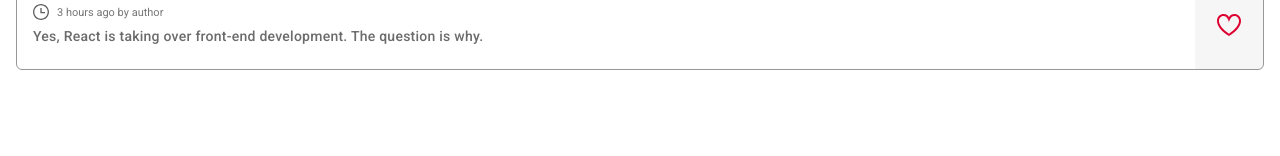
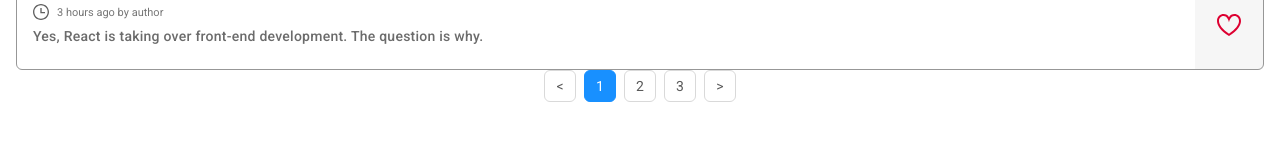
Before and after one commit to dandelior/hacker-news, a React (Create React App) app: page / in a window 1280 px wide. Shown: the part 144-300 px from the top of the page. Built offline with nearby package versions, Linux system fonts and the light colour scheme.

Commit message:
styles and markup added

```diff
--- a/src/components/pagination.js
+++ b/src/components/pagination.js
@@ -1,7 +1,17 @@
 import React from "react";
 
+import "../styles/components/pagination.sass";
+
 const Pagination = () => {
-  return <div className="pagination"></div>;
+  return (
+    <div className="pagination">
+      <div className="page-item">&lt;</div>
+      <div className="page-item active">1</div>
+      <div className="page-item">2</div>
+      <div className="page-item">3</div>
+      <div className="page-item">&gt;</div>
+    </div>
+  );
 };
 
 export default Pagination;
--- /dev/null
+++ b/src/styles/components/pagination.sass
@@ -0,0 +1,20 @@
+.pagination
+    display: grid
+    justify-content: center
+    grid-auto-flow: column
+    grid-column-gap: 8px
+    .page-item
+        width: 32px
+        height: 32px
+        display: flex
+        justify-content: center
+        align-items: center
+        font-size: 14px
+        border-radius: 6px
+        color: rgba(0, 0, 0, 0.65)
+        border: solid 1px #d9d9d9
+        cursor: pointer
+        &.active
+            color: white
+            background-color: #1890ff
+            border-color: #1890ff
```
